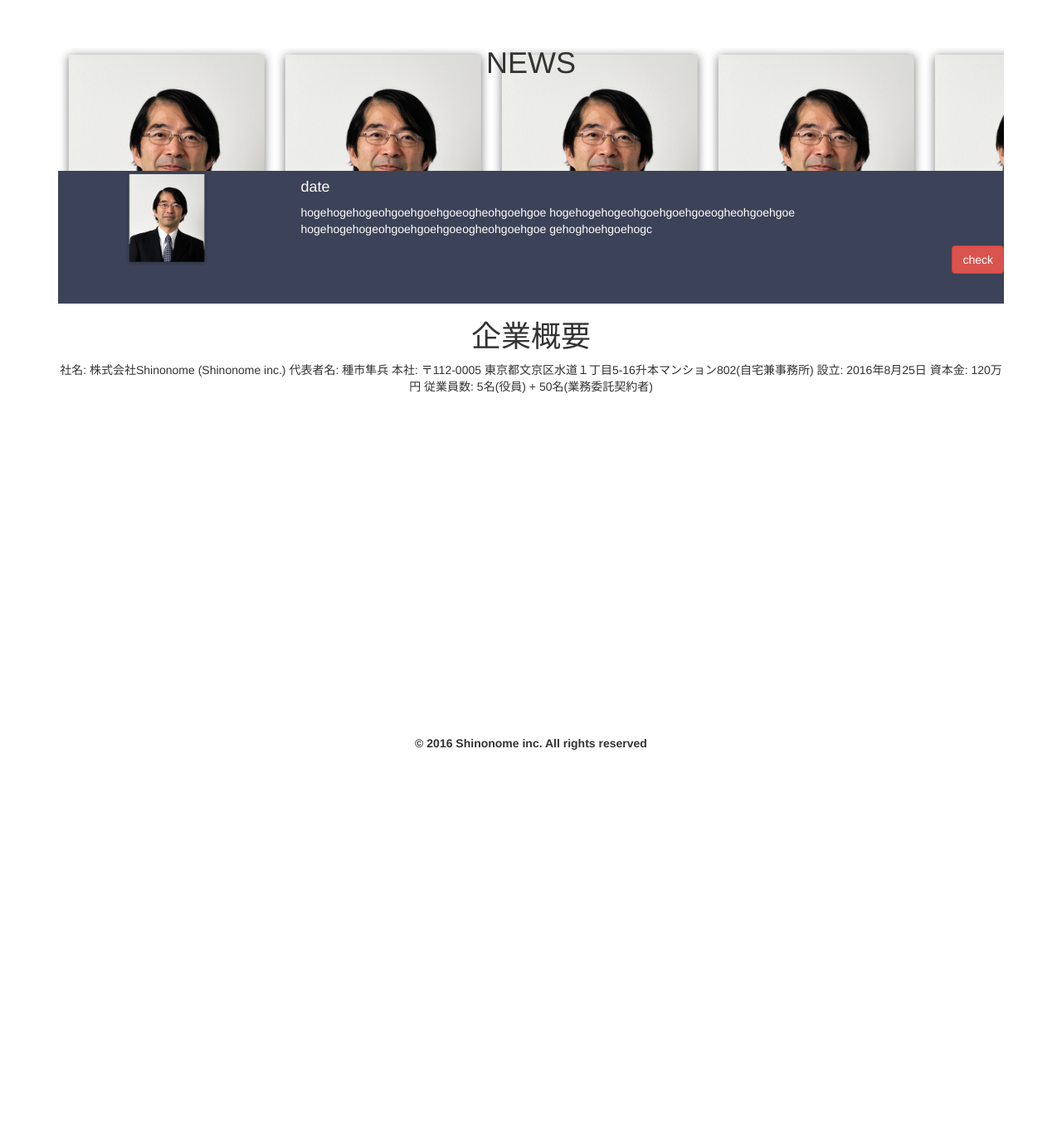
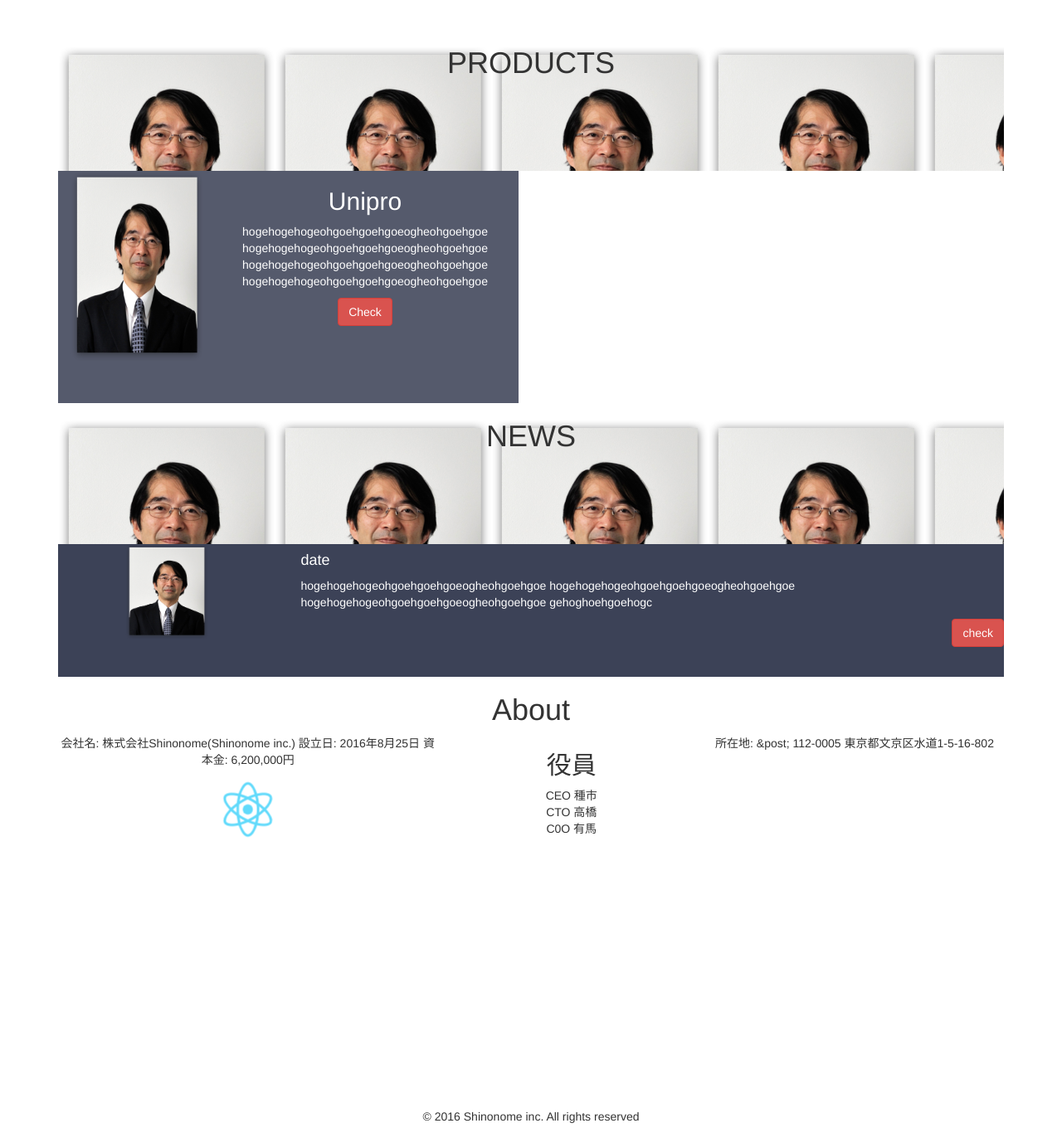
Before and after one commit to Shagamii/shinonome-inc.github.io, a React (Create React App) app: page / in a window 1280 px wide. Shown: the part 1134-2500 px from the top of the page at 83% size. Before the commit the page ends 2040 px from the top, so only its background shows below. Built offline with nearby package versions, Linux system fonts and the light colour scheme.

Commit message:
Add products section

```diff
--- a/src/App.css
+++ b/src/App.css
@@ -60,6 +60,22 @@ section {
   font-size: small;
 }
 
+.Products-header {
+  background-image: url(/hangai.png);
+  min-height: 150px;
+}
+
+.Products-body-panel {
+  background-color: #555A6C;
+  color: white;
+  height: 280px;
+}
+
+.Products-body-panel-image {
+  width: 160px;
+  height: 230px;
+}
+
 .News-header {
   background-image: url(/hangai.png);
   min-height: 150px;
--- a/src/App.js
+++ b/src/App.js
@@ -9,22 +9,15 @@ class App extends Component {
         <header className="App-header">
           <div className="container">
             <nav className="navbar-left">
-              <img src={logo} className="App-logo" alt="logo" />
+              <img src={ logo } className="App-logo" alt="logo" />
             </nav>
             <nav className="navbar-right">
               <ul className="list list-unstyled list-inline">
-                <li>
-                  <a href="#mission">mission</a>
-                </li>
-                <li>
-                  <a href="#members">members</a>
-                </li>
-                <li>
-                  <a href="#news">news</a>
-                </li>
-                <li>
-                  <a href="#about">about</a>
-                </li>
+                <li> <a href="#mission">mission</a> </li>
+                <li> <a href="#members">members</a> </li>
+                <li> <a href="#products">products</a> </li>
+                <li> <a href="#news">news</a> </li>
+                <li> <a href="#about">about</a> </li>
               </ul>
             </nav>
           </div>
@@ -83,12 +76,39 @@ class App extends Component {
               <div className="col-xs-4"></div>
               <div className="col-xs-4"></div>
             </div>
-            <div className="row">
-              <div className="col-xs-4"></div>
-              <div className="col-xs-4"></div>
-              <div className="col-xs-4"></div>
+          </section>
+          <sections id="products">
+            <div className="Products-header">
+              <h1 className="Products-header-title text-center">
+                PRODUCTS
+              </h1>
             </div>
-          </section>
+            <div className="Products-body">
+              <div className="row">
+                <div className="col-xs-6">
+                  <div className="Products-body-panel">
+                    <div className="col-xs-4">
+                      <img src="/hangai.png" className="Products-body-panel-image" alt="hangai" />
+                    </div>
+                    <div className="col-xs-8">
+                      <h2>
+                        Unipro
+                      </h2>
+                      <p>
+                        hogehogehogeohgoehgoehgoeogheohgoehgoe
+                        hogehogehogeohgoehgoehgoeogheohgoehgoe
+                        hogehogehogeohgoehgoehgoeogheohgoehgoe
+                        hogehogehogeohgoehgoehgoeogheohgoehgoe
+                      </p>
+                      <a href="#" className="btn btn-danger">
+                        Check
+                      </a>
+                    </div>
+                  </div>
+                </div>
+              </div>
+            </div>
+          </sections>
           <sections id="news">
             <div className="News-header">
               <h1 className="News-header-title text-center">NEWS</h1>
@@ -120,23 +140,43 @@ class App extends Component {
             </div>
           </sections>
           <section id="about">
-            <h1>
-              企業概要
-            </h1>
-            <p>
-              社名: 株式会社Shinonome (Shinonome inc.)
-              代表者名: 種市隼兵
-              本社: 〒112-0005 東京都文京区水道１丁目5-16升本マンション802(自宅兼事務所)
-              設立: 2016年8月25日
-              資本金: 120万円
-              従業員数: 5名(役員) + 50名(業務委託契約者)
-            </p>
+            <div className="About-header">
+              <h1 className="About-header-title text-center">
+                About
+              </h1>
+            </div>
+            <div className="About-body">
+              <div className="row">
+                <dic className="col-xs-5">
+                  <p>
+                    会社名: 株式会社Shinonome(Shinonome inc.)
+                    設立日: 2016年8月25日
+                    資本金: 6,200,000円
+                  </p>
+                  <img src={logo} className="App-logo" alt="logo" />
+                </dic>
+                <dic className="col-xs-3">
+                  <h2>役員</h2>
+                  <ul className="list list-unstyled">
+                    <li>CEO 種市</li>
+                    <li>CTO 高橋</li>
+                    <li>C0O 有馬</li>
+                  </ul>
+                </dic>
+                <dic className="col-xs-4">
+                  <p>
+                    所在地: &post; 112-0005
+                    東京都文京区水道1-5-16-802
+                  </p>
+                </dic>
+              </div>
+            </div>
           </section>
         </div>
         <footer className="App-footer">
-          <strong>
+          <p>
             &copy; 2016 Shinonome inc. All rights reserved
-          </strong>
+          </p>
         </footer>
       </div>
     );
```
